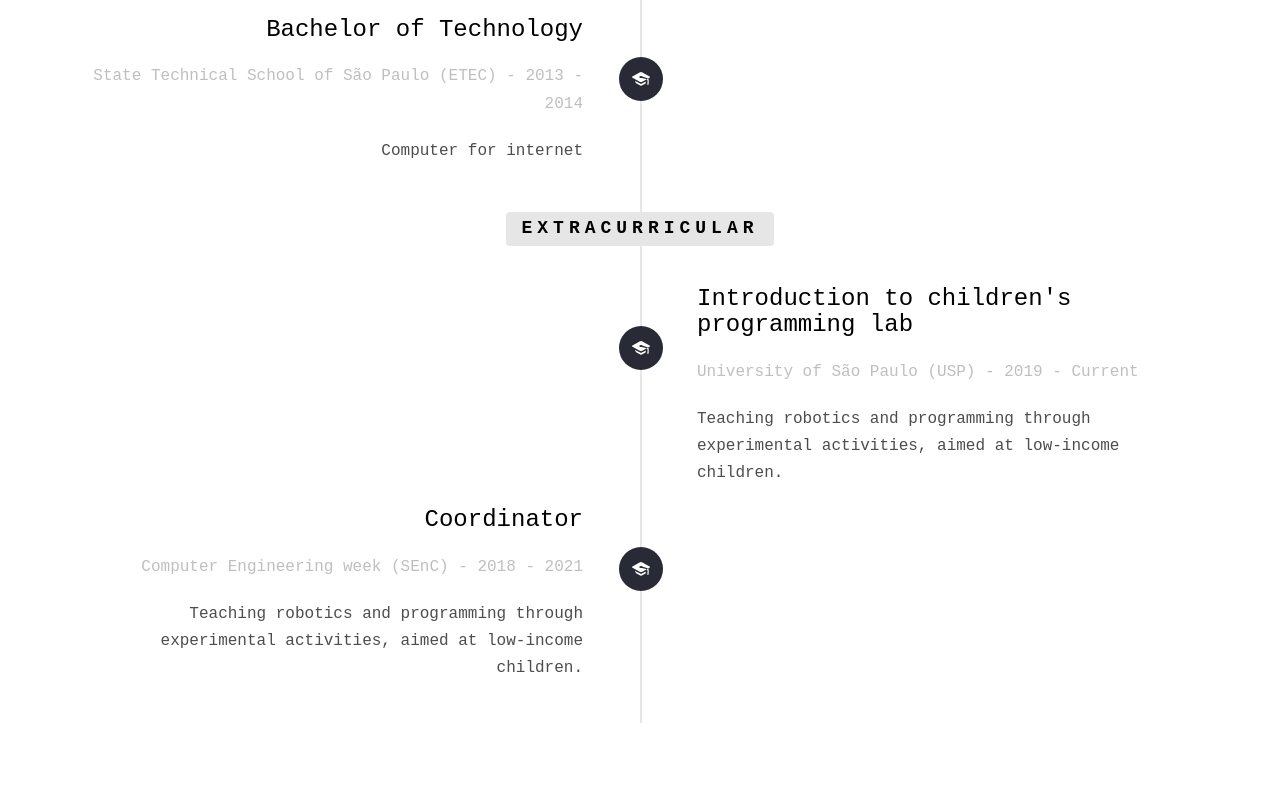
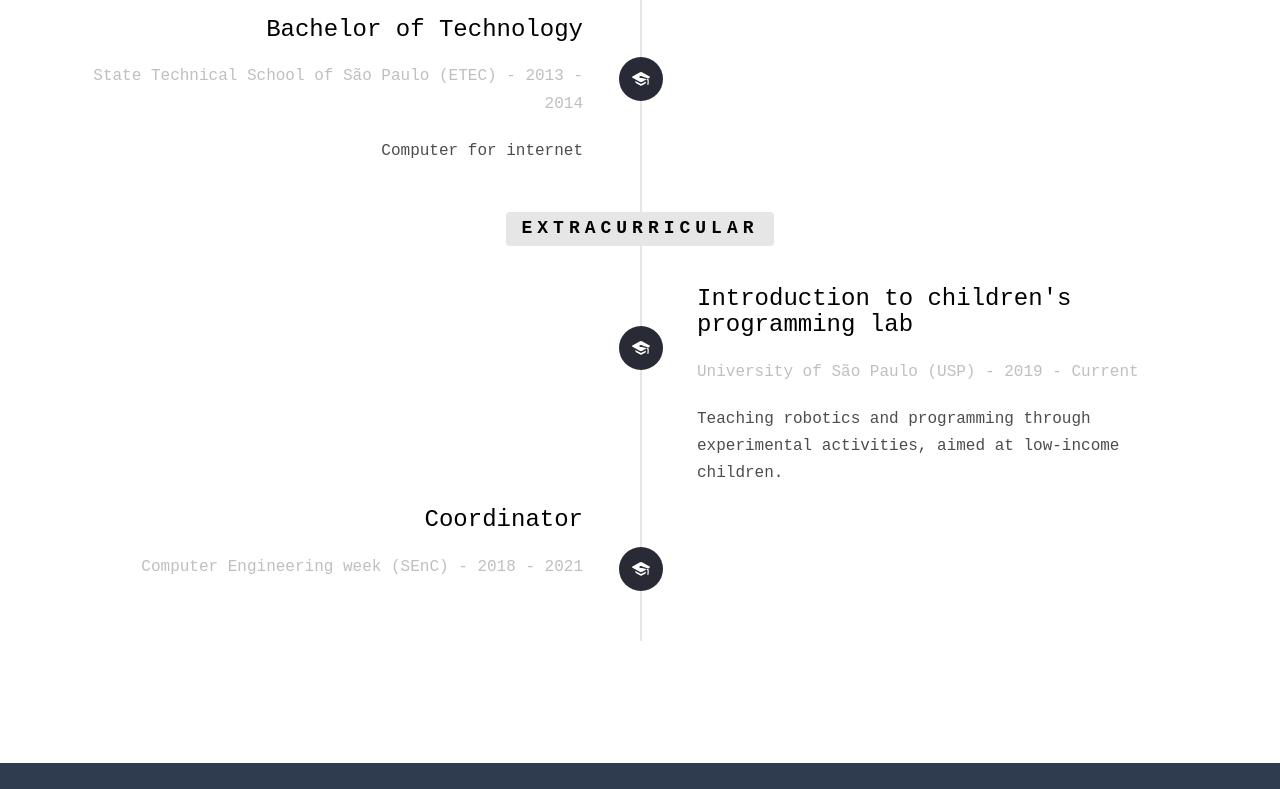
Before and after one commit to mateusdoimo/SATechnicalOnboarding, a plain HTML site: page src/index.html in a window 1280 px wide. Shown: the part 2008-2797 px from the top of the page. Drawn offline with nearby package versions, Linux system fonts and the light colour scheme; files whose address does not match are found by name.

Commit message:
update text

```diff
--- a/src/index.html
+++ b/src/index.html
@@ -219,10 +219,6 @@
 										<h3 class="timeline-title">Coordinator</h3>
 										<span class="company">Computer Engineering week (SEnC) - 2018 - 2021</span>
 									</div>
-									<div class="timeline-body">
-										<p>Teaching robotics and programming through experimental activities, aimed at
-											low-income children.</p>
-									</div>
 								</div>
 							</li>
 						</ul>
```
